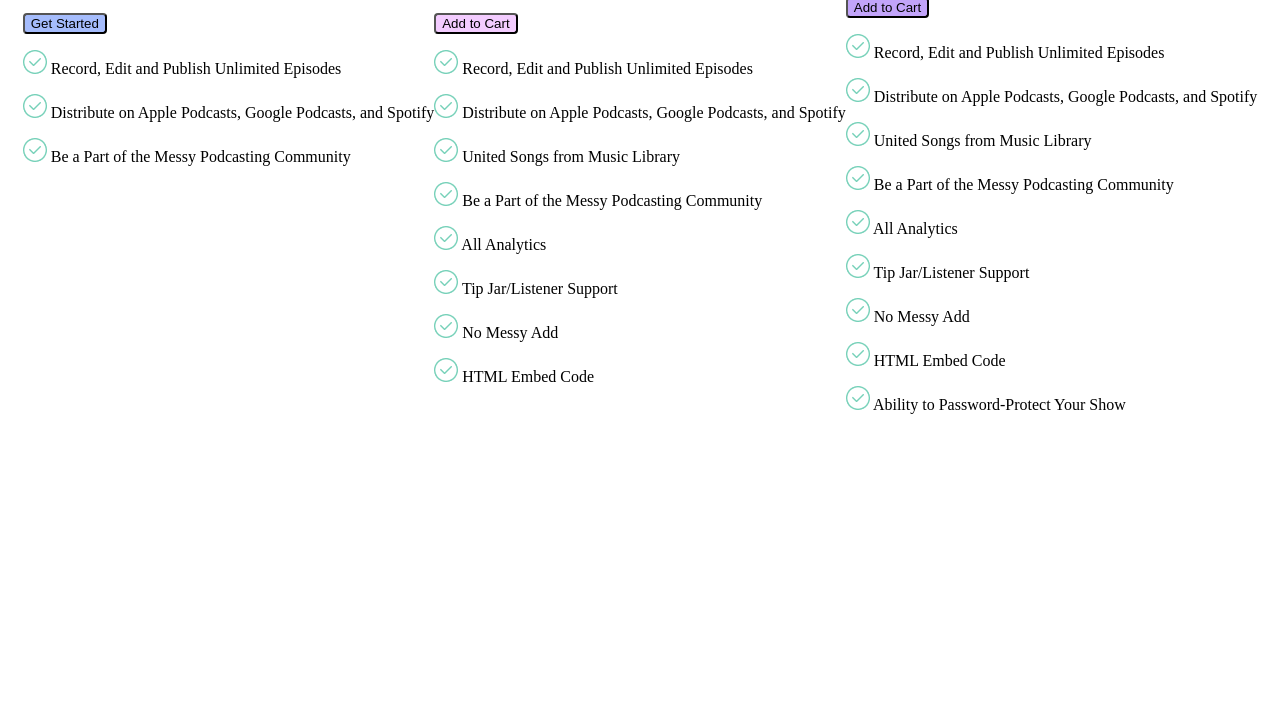
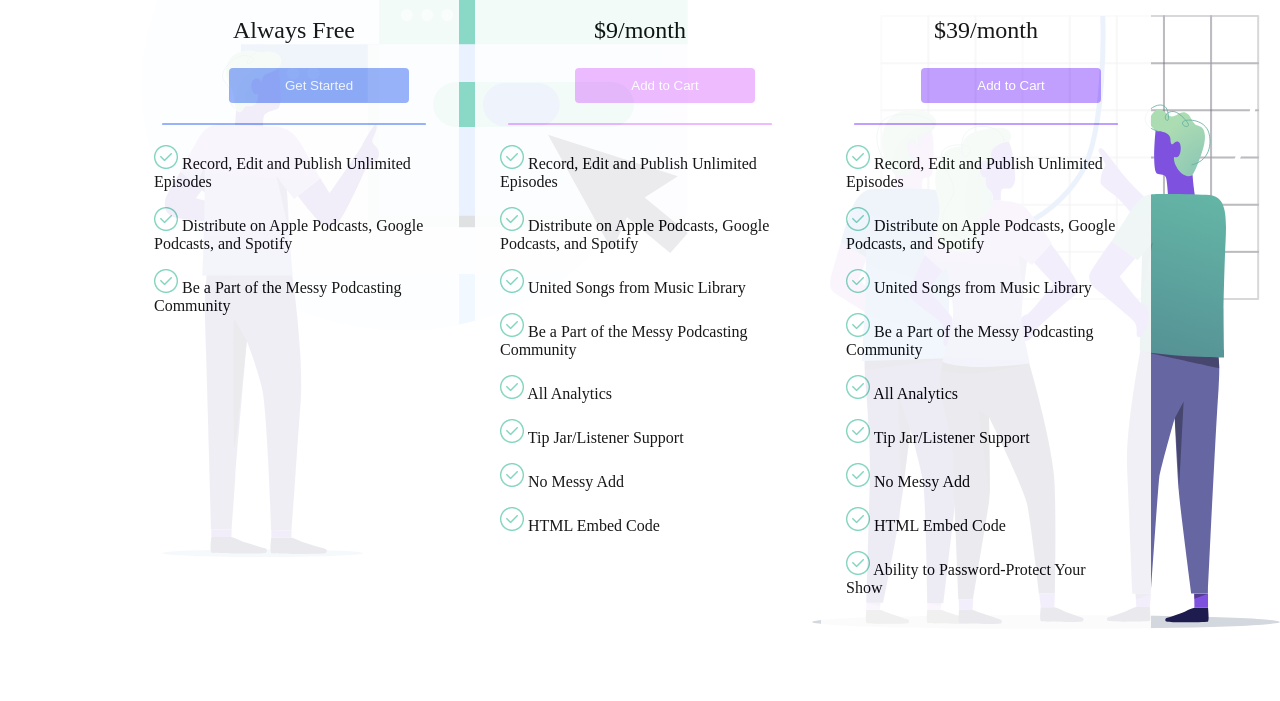
Before and after one commit to Merglodova/podcaster, a website: page index.html in a window 1280 px wide. Shown: the part 159-860 px from the top of the page. Before the commit the page ends 800 px from the top, so only its background shows below. Drawn offline with Linux system fonts and the light colour scheme.

Commit message:
finished css, adaptiv to screen size, sass

```diff
--- a/index.html
+++ b/index.html
@@ -3,23 +3,24 @@
   <head>
     <meta charset="UTF-8" />
     <meta name="viewport" content="width=device-width, initial-scale=1.0" />
-    <link href="index.css" rel="stylesheet" />
+    <link href="./css/main.css" rel="stylesheet" />
     <title>Document</title>
   </head>
-  <body>
-    <div class="main_position">
+  <body class="plan__background">
+    <div class="plan">
       <div>
-        <div>
+        <div class="plan__title_main">
           <h1>A Plan For Every Messy Podcaster</h1>
         </div>
-        <div class="main_content">
-          <div>
-            <div class="basicPlan_figuration"><p>THE BASIC PLAN</p></div>
+        <div class="plan__content">
+          <div class="plan__content_box">
+            <div class="plan__title plan__title_basic"><p>THE BASIC PLAN</p></div>
             <div>
-              <div><p>Always Free</p></div>
-              <button class="basicPlan_figuration">Get Started</button>
+              <div class="plan__price"><p>Always Free</p></div>
+              <button class="plan__button plan__title_basic">Get Started</button>
             </div>
-            <div>
+          <div class="plan__line plan__title_basic"></div>
+            <div class="plan__options">
               <p>
                 <img src="/greenTick.png" />
                 <span>Record, Edit and Publish Unlimited Episodes</span>
@@ -37,13 +38,14 @@
               </p>
             </div>
           </div>
-          <div>
-            <div class="brandPlan_figuration"><p>THE BRAND PLAN</p></div>
+          <div class="plan__content_box">
+            <div class="plan__title plan__title_brand"><p>THE BRAND PLAN</p></div>
             <div>
-              <div><p>$9/month</p></div>
-              <button class="brandPlan_figuration">Add to Cart</button>
+              <div class="plan__price"><p>$9/month</p></div>
+              <button class="plan__button plan__title_brand">Add to Cart</button>
             </div>
-            <div>
+            <div class="plan__line plan__title_brand"></div>
+            <div class="plan__options">
               <p>
                 <img src="/greenTick.png" />
                 <span>Record, Edit and Publish Unlimited Episodes</span>
@@ -75,13 +77,14 @@
               <p><img src="/greenTick.png" /> <span>HTML Embed Code</span></p>
             </div>
           </div>
-          <div>
-            <div class="enterprise_figuration">THE ENTERPRICE PLAN</div>
+          <div class="plan__content_box">
+            <div class="plan__title plan__title_enterprise"><p>THE ENTERPRICE PLAN</p></div>
             <div>
-              <div><p>$39/month</p></div>
-              <button class="enterprise_figuration">Add to Cart</button>
+              <div class="plan__price"><p>$39/month</p></div>
+              <button class="plan__button plan__title_enterprise">Add to Cart</button>
             </div>
-            <div>
+            <div class="plan__line plan__title_enterprise"></div>
+            <div class="plan__options">
               <p>
                 <img src="/greenTick.png" />
                 <span>Record, Edit and Publish Unlimited Episodes</span>
--- /dev/null
+++ b/scss/components/_button.scss
@@ -0,0 +1,8 @@
+.plan__button {
+    text-align: center;
+    padding: 10px;
+    border: none;
+    width: 180px;
+    margin: 0px 100px;
+    color: white;
+  }
--- /dev/null
+++ b/scss/components/_colors.scss
@@ -0,0 +1,3 @@
+$basic-color: rgb(144, 172, 250);
+$brand-color: rgb(237, 180, 255);
+$enterprise-color: rgb(186, 149, 255);
--- /dev/null
+++ b/scss/components/_line.scss
@@ -0,0 +1,5 @@
+.plan__line {
+    border-top: 2px solid;
+    width: 80%;
+    margin: 20px 10%;
+  }
--- /dev/null
+++ b/scss/components/_options.scss
@@ -0,0 +1,3 @@
+.plan__options {
+    padding: 0 25px;
+  }
--- /dev/null
+++ b/scss/components/_plan.scss
@@ -0,0 +1,46 @@
+@import "./colors";
+
+.plan {
+  display: flex;
+  justify-content: center;
+  width: 100%;
+
+  &__content {
+    display: flex;
+    justify-content: space-evenly;
+    height: 100%;
+    flex-wrap: wrap;
+    min-width: 330px;
+
+  &_box {
+    margin: 8px;
+    width: 330px;
+    background-color: white;
+    opacity: 0.9;
+  }
+}
+
+  &__background {
+    background: url(/background_left.svg) left top,
+      url(/background_right.svg) right bottom;
+    background-repeat: no-repeat;
+  }
+
+  &__title_basic {
+    background: $basic-color;
+    border-radius: 0.25rem;
+    border-color: $basic-color !important;
+  }
+
+  &__title_brand {
+    background: $brand-color;
+    border-radius: 0.25rem;
+    border-color: $brand-color !important;
+  }
+
+  &__title_enterprise {
+    background: $enterprise-color;
+    border-radius: 0.25rem;
+    border-color: $enterprise-color !important;
+  }
+}
--- /dev/null
+++ b/scss/components/_price.scss
@@ -0,0 +1,5 @@
+.plan__price {
+    text-align: center;
+    font-size: x-large;
+    font-weight: 500;
+  }
--- /dev/null
+++ b/scss/components/_titles.scss
@@ -0,0 +1,10 @@
+.plan__title_main {
+  text-align: center;
+}
+
+.plan__title {
+  text-align: center;
+  padding: 3px;
+  color: white;
+  font-weight: 600;
+}
--- a/scss/main.scss
+++ b/scss/main.scss
@@ -1,3 +1,7 @@
-.li {
-    color: red;
-}
+@import "./components/plan";
+@import "./components/titles";
+@import "./components/price";
+@import "./components/line";
+@import "./components/button";
+@import "./components/options";
+@import "./components/colors";
```
Also changed, not shown: css/main.css.
